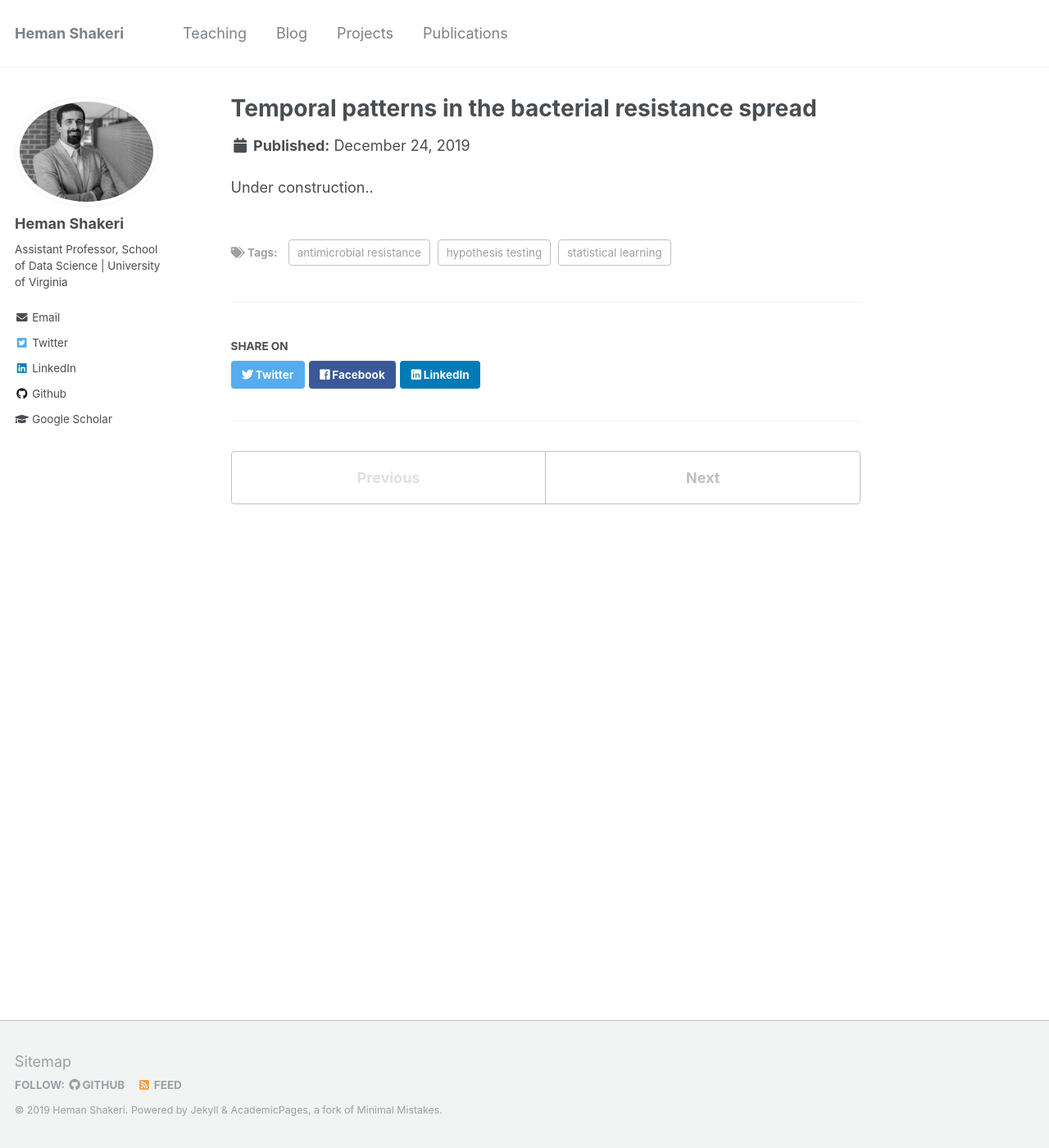
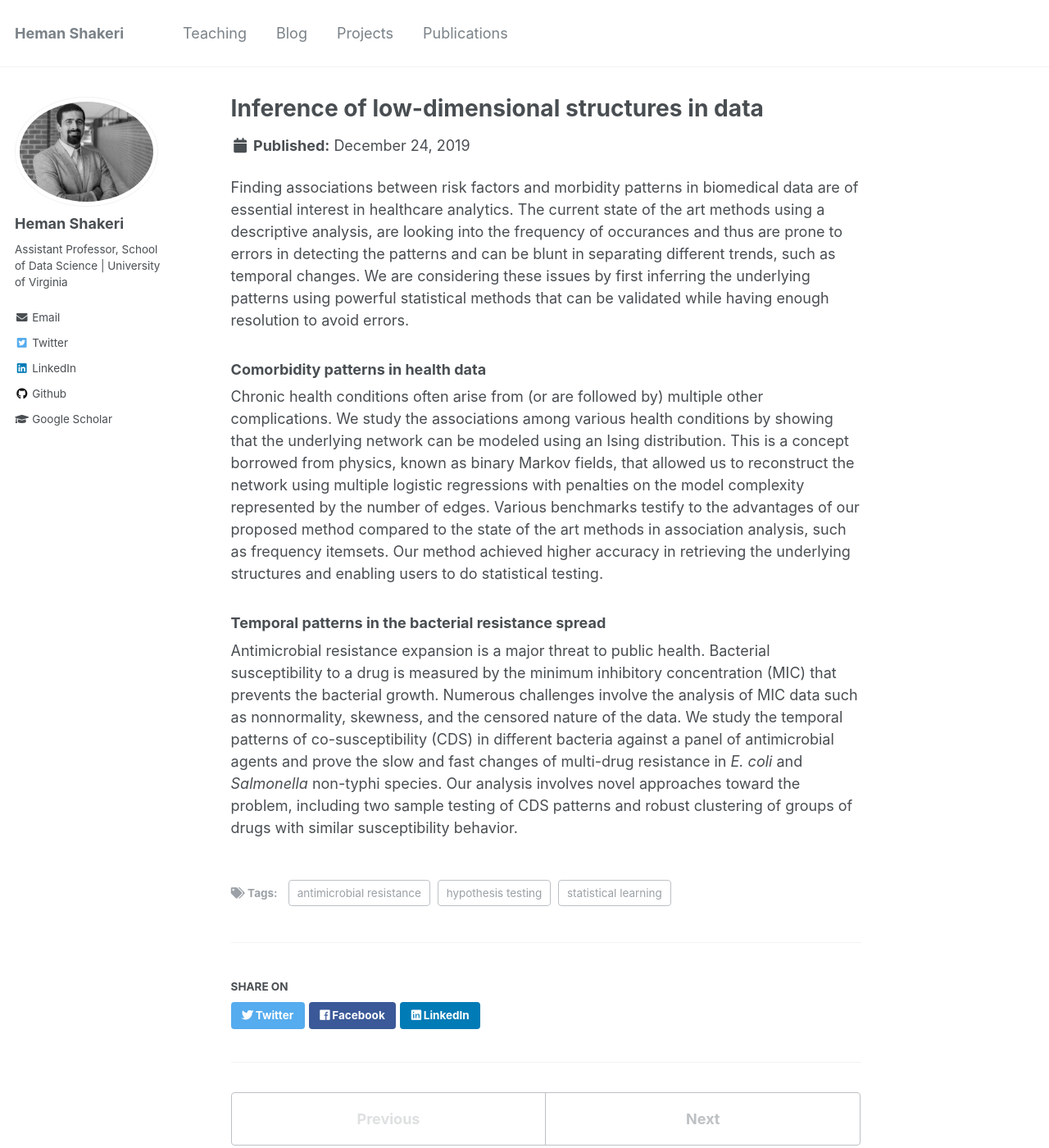
Before and after one commit to hshakeri/academic-home, a Jekyll site: the page built from _portfolio/portfolio-1.md, in a window 1280 px wide and 1400 px high. Shown: the whole window at 82% size. Built offline with Jekyll 4.4.1, drawn with Linux system fonts in a browser that asks for light colours.

```diff
--- a/_portfolio/portfolio-1.md
+++ b/_portfolio/portfolio-1.md
@@ -1,6 +1,6 @@
 ---
-title: "Temporal patterns in the bacterial resistance spread"
-excerpt: "..."
+title: "Inference of low-dimensional structures in data"
+excerpt: "Our observations of real-world problems often involve  measuring co-dependent variables. Reconstructing the underlying relationships between these variables requires analyzing static and temporal  joint distributions of high-dimensional data."
 collection: portfolio
 tags:
   - antimicrobial resistance
@@ -8,5 +8,12 @@ tags:
   - hypothesis testing
 ---
 
+Finding associations between risk factors and morbidity patterns in biomedical data are of essential interest in healthcare analytics. The current state of the art methods using a descriptive analysis, are looking into the  frequency of occurances and thus  are prone to errors in detecting the patterns and can be blunt in separating different trends, such as temporal changes. We are considering these issues by first inferring the underlying patterns using powerful statistical methods that can be validated while having enough resolution to avoid errors.
 
-Under construction..
+### Comorbidity patterns in health data
+Chronic health conditions often arise from (or are followed by) multiple other complications.
+We study the associations among various health conditions by showing that the underlying network can be modeled using an Ising distribution. This is a concept borrowed from physics, known as  binary Markov fields, that allowed us to reconstruct the network using multiple logistic regressions with penalties on the model complexity represented by the number of edges.
+Various benchmarks testify to the advantages of our proposed method compared to the state of the art methods in association analysis, such as frequency itemsets. Our method achieved higher accuracy in retrieving the underlying structures and enabling users to do statistical testing.
+
+### Temporal patterns in the bacterial resistance spread
+Antimicrobial resistance expansion is a major threat to public health. Bacterial susceptibility to a drug is measured by the minimum inhibitory concentration (MIC)  that prevents the bacterial growth. Numerous challenges involve the analysis of MIC data such as nonnormality, skewness, and the censored nature of the data. We study the temporal patterns of co-susceptibility (CDS) in different bacteria  against a panel of antimicrobial agents and prove the slow and fast changes of multi-drug resistance in *E. coli* and *Salmonella* non-typhi species. Our analysis involves novel approaches toward the problem, including two sample testing of CDS patterns and robust  clustering of groups of drugs with similar susceptibility behavior.
```
Also changed, not shown: _pages/about.md (+1 -1 lines), _portfolio/portfolio-4.md (+8 -2 lines), _portfolio/portfolio-5.md (+5 -1 lines), _portfolio/portfolio-6.md (+2 -1 lines), 1 other file.
